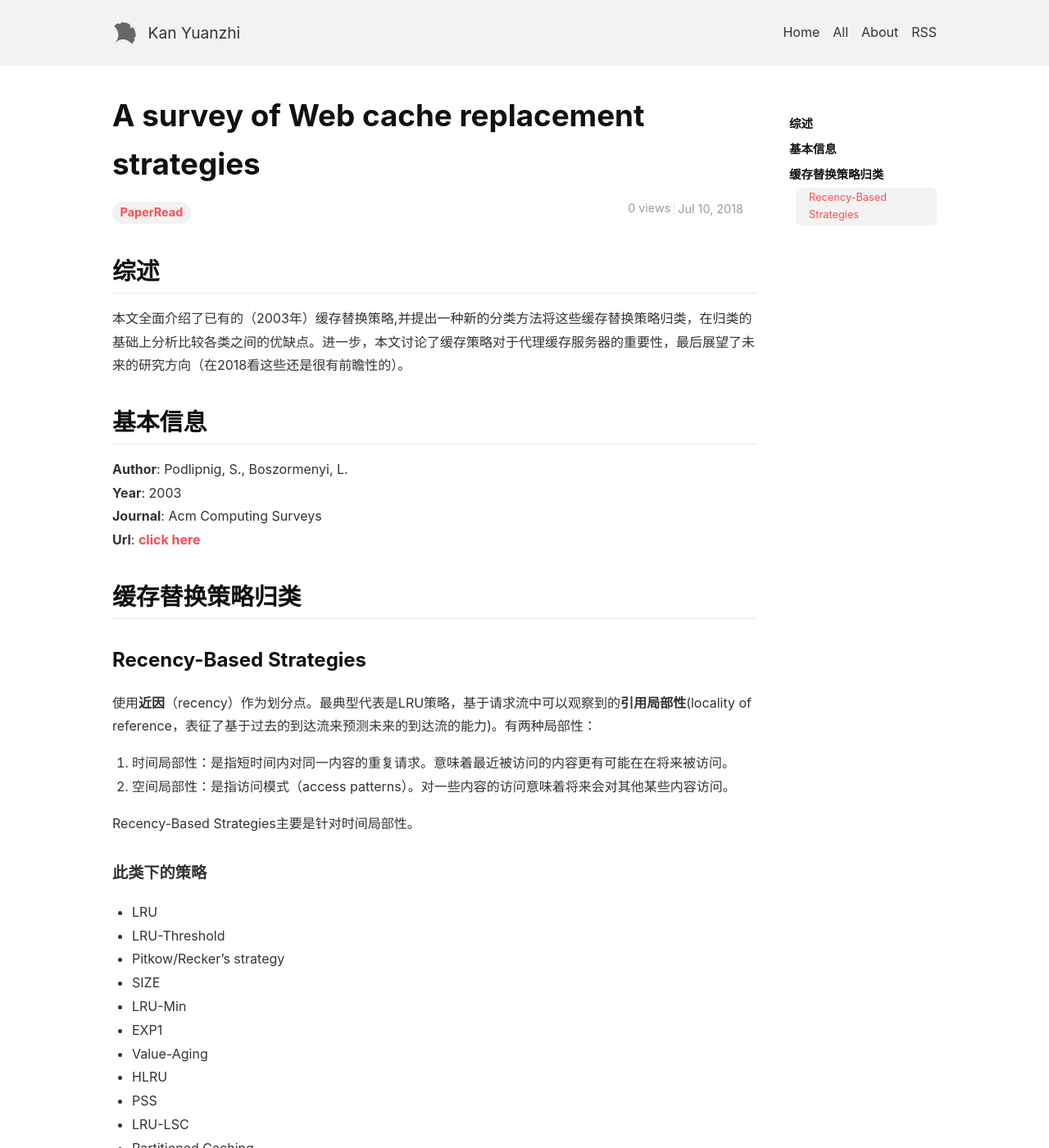
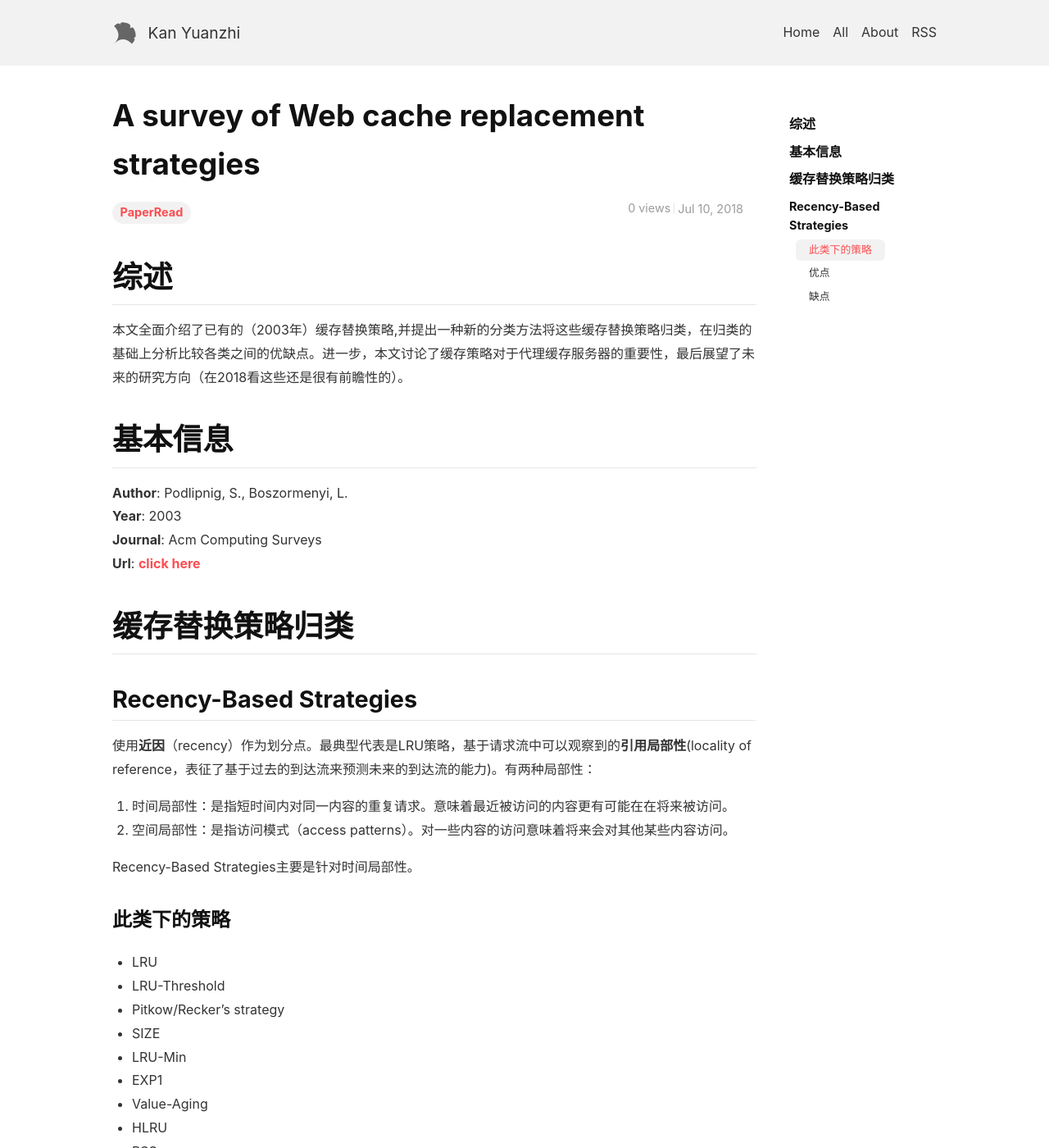
Before and after one commit to kanyuanzhi/kanyuanzhi.github.io, a Jekyll site: the page built from _posts/2018-07-10-论文阅读之《A survey of Web cache replacement strategies》.md, in a window 1280 px wide and 1400 px high. Shown: the whole window at 82% size. Built offline with Jekyll 4.4.1, drawn with Linux system fonts in a browser that asks for light colours; nearby versions of some CDN libraries; our own code applies the rules of GitHub Pages for plain Markdown files; comment, search, counter and statistics services are not loaded.

Commit message:
add a new article

```diff
--- a/_posts/2018-07-10-论文阅读之《A survey of Web cache replacement strategies》.md
+++ b/_posts/2018-07-10-论文阅读之《A survey of Web cache replacement strategies》.md
@@ -5,21 +5,21 @@ key: 20180710
 ---
 
 
-## 综述
+# 综述
 
 本文全面介绍了已有的（2003年）缓存替换策略,并提出一种新的分类方法将这些缓存替换策略归类，在归类的基础上分析比较各类之间的优缺点。进一步，本文讨论了缓存策略对于代理缓存服务器的重要性，最后展望了未来的研究方向（在2018看这些还是很有前瞻性的）。
 <!--more-->
 
-## 基本信息
+# 基本信息
 
 **Author**: Podlipnig, S., Boszormenyi, L.<br>
 **Year**: 2003<br>
 **Journal**: Acm Computing Surveys<br>
 **Url**: [click here](http://apps.webofknowledge.com/InboundService.do?customersID=ResearchSoft&mode=FullRecord&IsProductCode=Yes&product=WOS&Init=Yes&Func=Frame&DestFail=http%3A%2F%2Fwww.webofknowledge.com&action=retrieve&SrcApp=EndNote&SrcAuth=ResearchSoft&SID=6E2nE3hfIggQQhgCdB9&UT=WOS%3A000187181700002)
 
-## 缓存替换策略归类
+# 缓存替换策略归类
 
-### Recency-Based Strategies
+## Recency-Based Strategies
 使用**近因**（recency）作为划分点。最典型代表是LRU策略，基于请求流中可以观察到的**引用局部性**(locality of reference，表征了基于过去的到达流来预测未来的到达流的能力)。有两种局部性：
 
 1. 时间局部性：是指短时间内对同一内容的重复请求。意味着最近被访问的内容更有可能在在将来被访问。
@@ -28,7 +28,7 @@ key: 20180710
 
 Recency-Based Strategies主要是针对时间局部性。
 
-#### 此类下的策略
+### 此类下的策略
 
 - LRU
 - LRU-Threshold
@@ -42,8 +42,10 @@ Recency-Based Strategies主要是针对时间局部性。
 - LRU-LSC
 - Partitioned Caching
 
-#### 优点
+### 优点
 
 1. 网络的请求流经常表现出时间局部性的特点，所以这些策略比较适合；
 2. 可以很好适应内容流量的变化（比如出现新的热点内容）；
 3. 易于部署，执行快速。
+
+### 缺点
```
